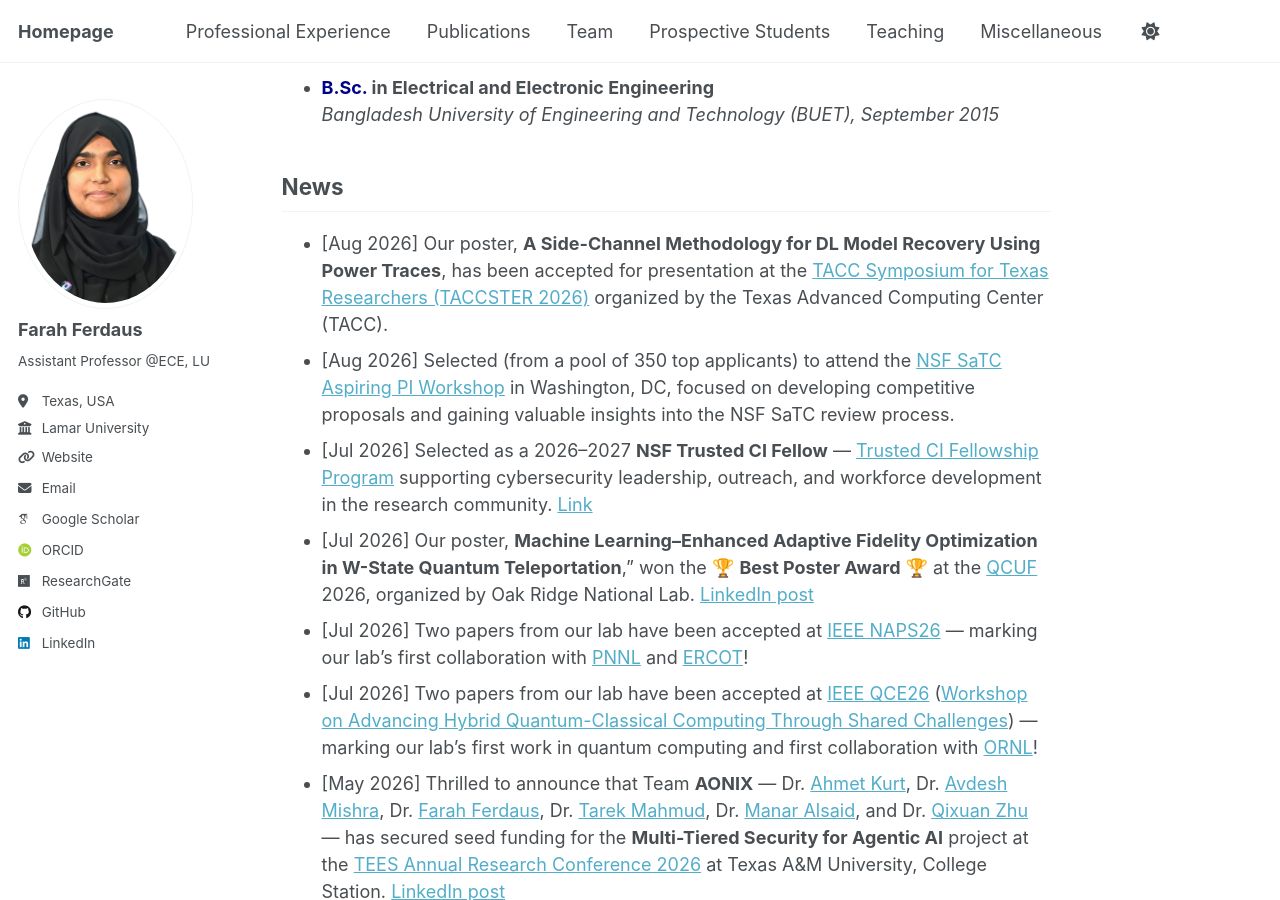
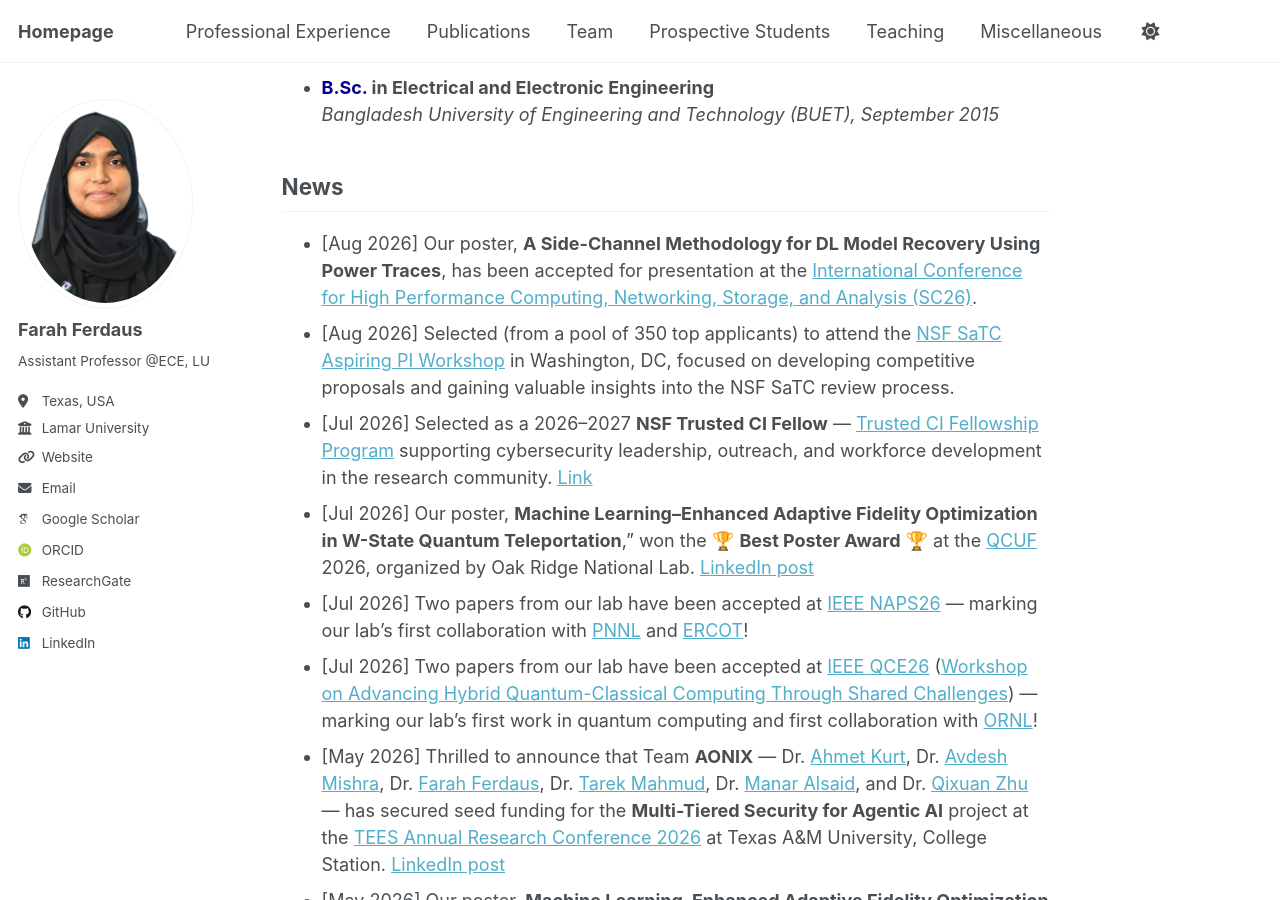
Before and after one commit to fferdaus/fferdaus.github.io, a Jekyll site: the page built from _pages/about.md, in a window 1280 px wide and 900 px high, scrolled down 888 px. Built offline with Jekyll 4.4.1, drawn with Linux system fonts in a browser that asks for light colours; emoji names are drawn with the system emoji font; some web fonts are replaced.

Commit message:
Update about.md

```diff
--- a/_pages/about.md
+++ b/_pages/about.md
@@ -61,7 +61,8 @@ I have published numerous scientific articles, including journal articles, confe
 <br> [Poster – Rayhan](https://lamar0-my.sharepoint.com/:b:/g/personal/fferdaus_lamar_edu/IQDJAmfeKdWtRoJOF0tiFMUCAV5S6lzGjz5sl6GAh_drQu0?e=ODjbzc) \| [Poster – Taher](https://lamar0-my.sharepoint.com/:b:/g/personal/fferdaus_lamar_edu/IQDaqvUznGsSSbnXCy_U9GppAXAiHoaEPJ6QIkLvs-92vq0?e=bWgcDz)
 -->
 ## News
-- [Aug 2026] Our poster, **A Side-Channel Methodology for DL Model Recovery Using Power Traces**, has been accepted for presentation at the [TACC Symposium for Texas Researchers (TACCSTER 2026)](https://tacc.utexas.edu/taccster/2026/) organized by the Texas Advanced Computing Center (TACC).
+- [Aug 2026] Our poster, **A Side-Channel Methodology for DL Model Recovery Using Power Traces**, has been accepted for presentation at the [International Conference for High Performance Computing, Networking, Storage, and Analysis (SC26)](https://sc26.supercomputing.org/).
+<!--- Our poster, **A Side-Channel Methodology for DL Model Recovery Using Power Traces**, has been accepted for presentation at the [TACC Symposium for Texas Researchers (TACCSTER 2026)](https://tacc.utexas.edu/taccster/2026/) organized by the Texas Advanced Computing Center (TACC).-->
 - [Aug 2026] Selected (from a pool of 350 top applicants) to attend the [NSF SaTC Aspiring PI Workshop](https://nsfsatcaspiringpi2026.cs.jhu.edu/) in Washington, DC, focused on developing competitive proposals and gaining valuable insights into the NSF SaTC review process.
 - [Jul 2026] Selected as a 2026–2027 **NSF Trusted CI Fellow** — [Trusted CI Fellowship Program](https://trustedci.org/fellows) supporting cybersecurity leadership, outreach, and workforce development in the research community. [Link](https://www.trustedci.org/2026-fellows)
 - [Jul 2026] Our poster, **Machine Learning–Enhanced Adaptive Fidelity Optimization in W-State Quantum Teleportation**," won the 🏆 **Best Poster Award** 🏆 at the [QCUF](https://www.olcf.ornl.gov/calendar/2026-quantum-computing-user-forum/) 2026, organized by Oak Ridge National Lab. [LinkedIn post](https://www.linkedin.com/feed/update/urn:li:ugcPost:7486160842829369344/)
```
